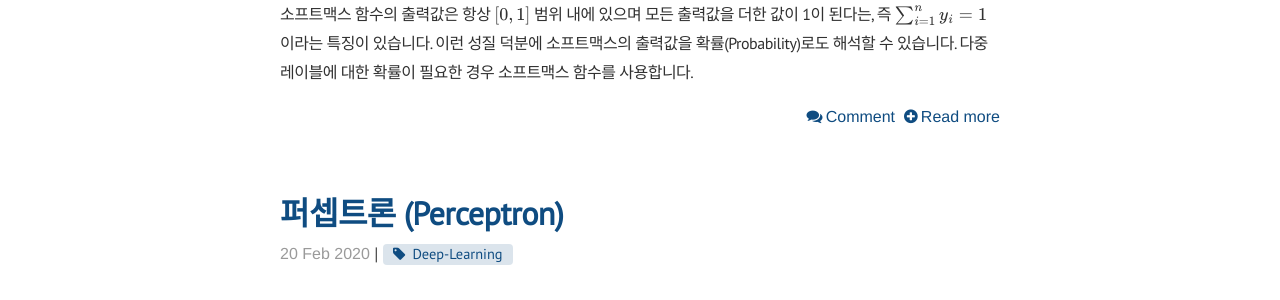
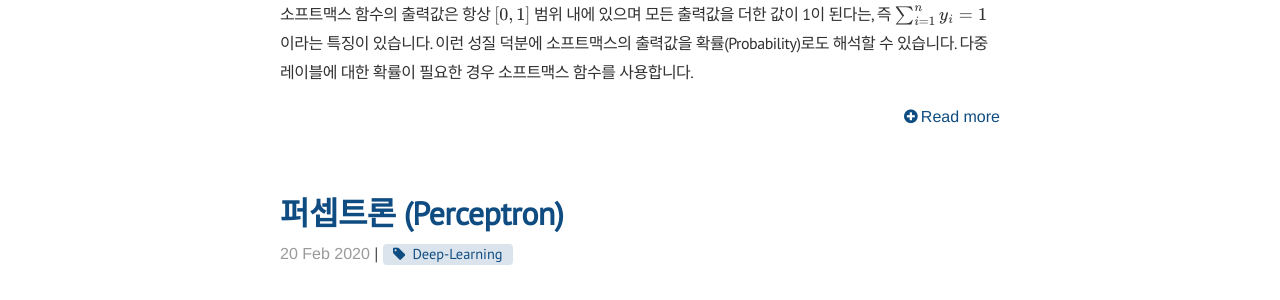
Before and after one commit to museonghwang/museonghwang.github.io, a Jekyll site: the page built from blog/index.html, in a window 1280 px wide and 900 px high, scrolled down 6255 px. Shown: the part 152-452 px from the top of the window. Built offline with Jekyll 4.4.1, drawn with Linux system fonts in a browser that asks for light colours; nearby versions of some CDN libraries; formulas are drawn with MathJax 3; the list of posts is cut into pages by our own code; comment, search, counter and statistics services are not loaded; some of the changed text lies outside the part shown.

```diff
--- a/_config.yml
+++ b/_config.yml
@@ -59,5 +59,5 @@ hero:
 
 # Puglins
 mathjax: true # whether support mathjax
-google_analytics_token: 'UA-00000000-1' # leave blank if you don't want google analytics
-disqus_short_name: 'your_short_name' # leave blank if you don't want disqus
+google_analytics_token: #'UA-00000000-1' # leave blank if you don't want google analytics
+disqus_short_name: #'your_short_name' # leave blank if you don't want disqus
```
